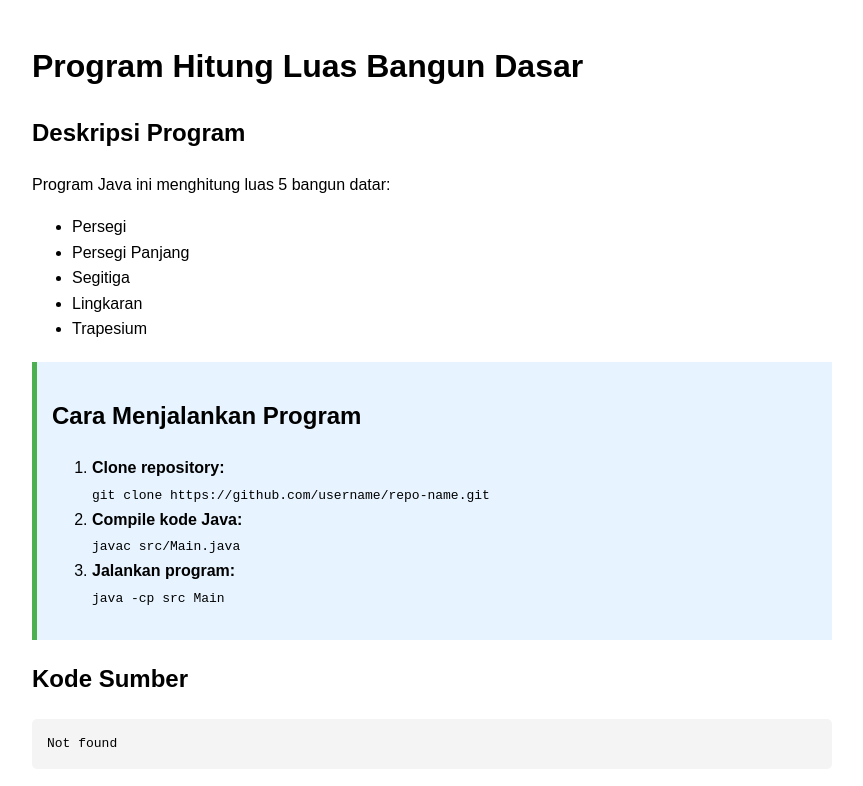
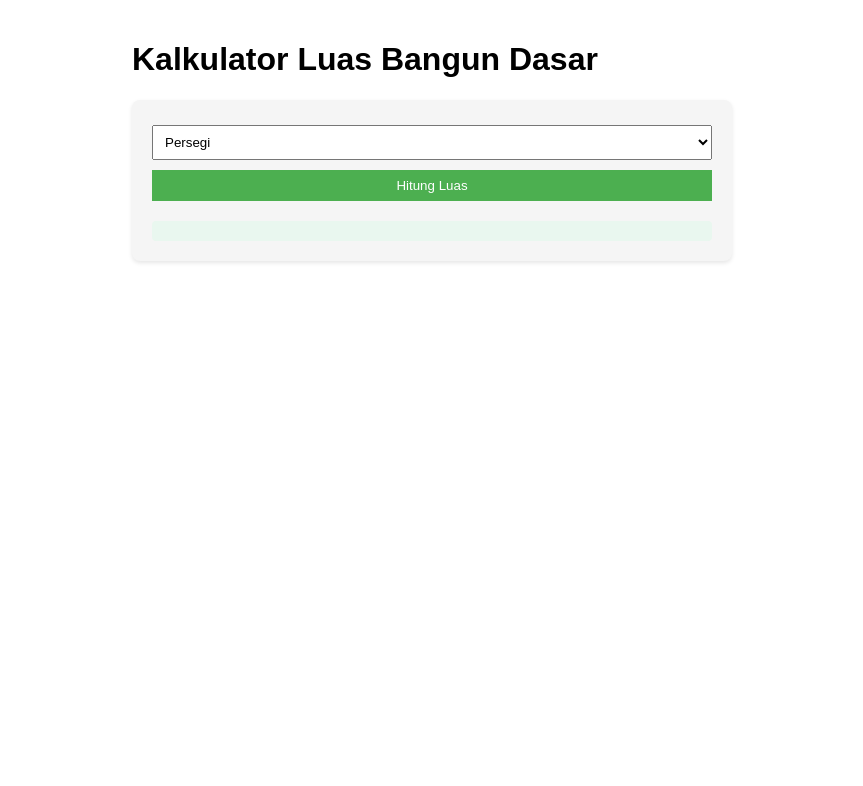
Before and after one commit to Shanaxcv/tset, a plain HTML site: page index.html in a window 1280 px wide. Shown: the whole page, without its empty margins (208-1071 px from the left). Drawn offline with Linux system fonts and the light colour scheme; no server answers.

Commit message:
Update index.html

```diff
--- a/index.html
+++ b/index.html
@@ -1,71 +1,135 @@
 <!DOCTYPE html>
 <html>
 <head>
-    <title>Program Hitung Luas Bangun Dasar (Java)</title>
+    <title>Kalkulator Luas Bangun Dasar</title>
     <style>
         body {
             font-family: Arial, sans-serif;
-            max-width: 800px;
+            max-width: 600px;
             margin: 0 auto;
             padding: 20px;
-            line-height: 1.6;
         }
-        pre {
-            background-color: #f4f4f4;
-            padding: 15px;
-            border-radius: 5px;
-            overflow-x: auto;
+        .calculator {
+            background-color: #f5f5f5;
+            padding: 20px;
+            border-radius: 8px;
+            box-shadow: 0 2px 4px rgba(0,0,0,0.1);
         }
-        .instruction {
-            background-color: #e7f4ff;
-            padding: 15px;
-            border-left: 5px solid #4CAF50;
-            margin: 20px 0;
+        select, input, button {
+            padding: 8px;
+            margin: 5px 0;
+            width: 100%;
+        }
+        button {
+            background-color: #4CAF50;
+            color: white;
+            border: none;
+            cursor: pointer;
+        }
+        #result {
+            margin-top: 15px;
+            padding: 10px;
+            background-color: #e9f7ef;
+            border-radius: 4px;
         }
     </style>
 </head>
 <body>
-    <h1>Program Hitung Luas Bangun Dasar</h1>
+    <h1>Kalkulator Luas Bangun Dasar</h1>
 
-    <h2>Deskripsi Program</h2>
-    <p>Program Java ini menghitung luas 5 bangun datar:</p>
-    <ul>
-        <li>Persegi</li>
-        <li>Persegi Panjang</li>
-        <li>Segitiga</li>
-        <li>Lingkaran</li>
-        <li>Trapesium</li>
-    </ul>
+    <div class="calculator">
+        <select id="shape">
+            <option value="square">Persegi</option>
+            <option value="rectangle">Persegi Panjang</option>
+            <option value="triangle">Segitiga</option>
+            <option value="circle">Lingkaran</option>
+            <option value="trapezoid">Trapesium</option>
+        </select>
 
-    <div class="instruction">
-        <h2>Cara Menjalankan Program</h2>
-        <ol>
-            <li><strong>Clone repository:</strong><br>
-                <code>git clone https://github.com/username/repo-name.git</code>
-            </li>
-            <li><strong>Compile kode Java:</strong><br>
-                <code>javac src/Main.java</code>
-            </li>
-            <li><strong>Jalankan program:</strong><br>
-                <code>java -cp src Main</code>
-            </li>
-        </ol>
+        <div id="inputs">
+            <!-- Input fields akan diisi secara dinamis -->
+        </div>
+
+        <button onclick="calculateArea()">Hitung Luas</button>
+
+        <div id="result"></div>
     </div>
 
-    <h2>Kode Sumber</h2>
-    <pre><code id="java-code"></code></pre>
+    <script>
+        // Fungsi untuk mengupdate input fields berdasarkan pilihan bangun
+        document.getElementById('shape').addEventListener('change', function() {
+            const shape = this.value;
+            let html = '';
 
-    <script>
-        // Menampilkan kode Java dari file eksternal (opsional)
-        fetch('src/Main.java')
-            .then(response => response.text())
-            .then(code => {
-                document.getElementById('java-code').textContent = code;
-            })
-            .catch(error => {
-                document.getElementById('java-code').textContent =
-                    "// Error: File kode tidak ditemukan\n// Pastikan file src/Main.java ada di repository";
-            });
+            switch(shape) {
+                case 'square':
+                    html = '<label>Sisi:</label><input type="number" id="side" step="any">';
+                    break;
+                case 'rectangle':
+                    html = '<label>Panjang:</label><input type="number" id="length" step="any">' +
+                           '<label>Lebar:</label><input type="number" id="width" step="any">';
+                    break;
+                case 'triangle':
+                    html = '<label>Alas:</label><input type="number" id="base" step="any">' +
+                           '<label>Tinggi:</label><input type="number" id="height" step="any">';
+                    break;
+                case 'circle':
+                    html = '<label>Jari-jari:</label><input type="number" id="radius" step="any">';
+                    break;
+                case 'trapezoid':
+                    html = '<label>Sisi sejajar 1:</label><input type="number" id="side1" step="any">' +
+                           '<label>Sisi sejajar 2:</label><input type="number" id="side2" step="any">' +
+                           '<label>Tinggi:</label><input type="number" id="t-height" step="any">';
+                    break;
+            }
+
+            document.getElementById('inputs').innerHTML = html;
+        });
+
+        // Fungsi untuk menghitung luas
+        function calculateArea() {
+            const shape = document.getElementById('shape').value;
+            let area = 0;
+            let resultText = '';
+
+            try {
+                switch(shape) {
+                    case 'square':
+                        const side = parseFloat(document.getElementById('side').value);
+                        area = side * side;
+                        resultText = `Luas Persegi dengan sisi ${side} = ${area.toFixed(2)}`;
+                        break;
+                    case 'rectangle':
+                        const length = parseFloat(document.getElementById('length').value);
+                        const width = parseFloat(document.getElementById('width').value);
+                        area = length * width;
+                        resultText = `Luas Persegi Panjang (${length} × ${width}) = ${area.toFixed(2)}`;
+                        break;
+                    case 'triangle':
+                        const base = parseFloat(document.getElementById('base').value);
+                        const height = parseFloat(document.getElementById('height').value);
+                        area = 0.5 * base * height;
+                        resultText = `Luas Segitiga (½ × ${base} × ${height}) = ${area.toFixed(2)}`;
+                        break;
+                    case 'circle':
+                        const radius = parseFloat(document.getElementById('radius').value);
+                        area = Math.PI * radius * radius;
+                        resultText = `Luas Lingkaran dengan jari-jari ${radius} = ${area.toFixed(2)}`;
+                        break;
+                    case 'trapezoid':
+                        const side1 = parseFloat(document.getElementById('side1').value);
+                        const side2 = parseFloat(document.getElementById('side2').value);
+                        const tHeight = parseFloat(document.getElementById('t-height').value);
+                        area = 0.5 * (side1 + side2) * tHeight;
+                        resultText = `Luas Trapesium (½ × (${side1} + ${side2}) × ${tHeight}) = ${area.toFixed(2)}`;
+                        break;
+                }
+
+                document.getElementById('result').innerHTML = resultText;
+            } catch (e) {
+                document.getElementById('result').innerHTML = 'Error: Masukkan angka yang valid!';
+            }
+        }
     </script>
 </body>
 </html>
```
